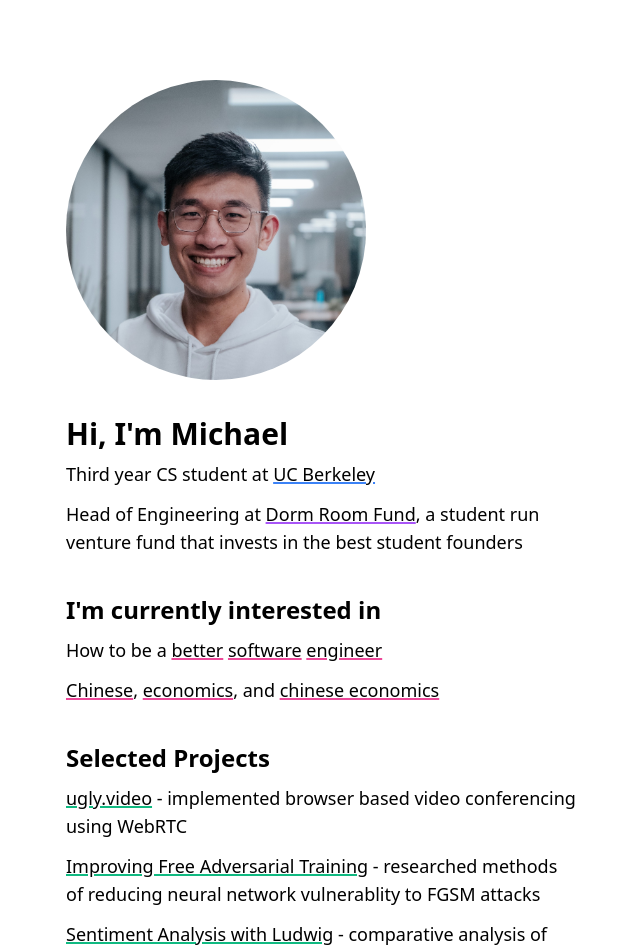
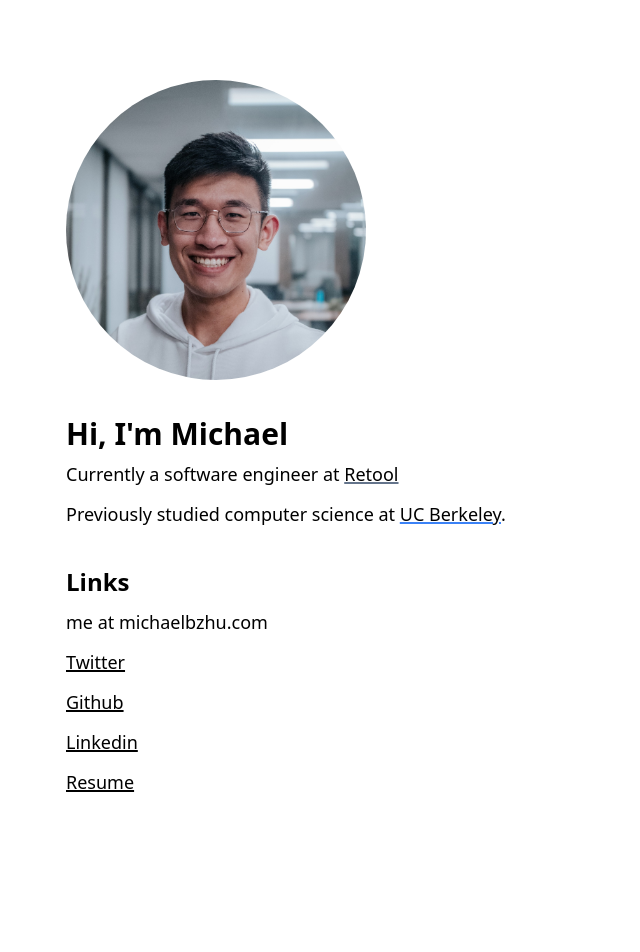
Before and after one commit to michaelbzhu/portfolio, a Next.js app: page / in a window 1280 px wide. Shown: the top 952 px of the page, without its empty margins (318-958 px from the left). After the commit the page ends 848 px from the top, so only its background shows below. Built offline with nearby package versions, Linux system fonts and the light colour scheme.

Commit message:
update content

```diff
--- a/pages/index.js
+++ b/pages/index.js
@@ -56,126 +56,21 @@ export default function Home() {
           Hi, I'm Michael
         </h2>
         <p className="text-left text-lg leading-7 my-3">
-          Third year CS student at
+          Currently a software engineer at
           <ExternalLink
+            href="https://cs.berkeley.edu/"
+            className="underline text-black decoration-slate-500 decoration-2"
+          >
+            Retool
+          </ExternalLink>
+        </p>
+        <p className="text-left text-lg leading-7 my-3">
+          Previously studied computer science at <ExternalLink
             href="https://cs.berkeley.edu/"
             className="underline text-black decoration-blue-500 decoration-2"
           >
             UC Berkeley
-          </ExternalLink>
-        </p>
-        <p className="text-left text-lg leading-7 my-3 ">
-          Head of Engineering at
-          <ExternalLink
-            href="https://dormroomfund.com/"
-            className="underline text-black decoration-purple-500 decoration-2"
-          >
-            Dorm Room Fund
-          </ExternalLink>
-          , a student run venture fund that invests in the best student founders
-        </p>
-        {/* <p className="text-left text-lg leading-7 my-3 ">
-          Occasionally jot down some random
-          <ExternalLink
-            href="https://thoughts.michaelbzhu.com"
-            className="underline text-black decoration-cyan-500 decoration-2"
-          >
-            thoughts
-          </ExternalLink>
-        </p> */}
-        <h2 className="text-left text-2xl font-bold leading-7 mt-10">
-          I'm currently interested in
-        </h2>
-        <p className="text-left text-lg leading-7 my-3">
-          How to be a{" "}
-          <ExternalLink
-            href="https://www.julian.com/blog/vanity-metrics"
-            className="text-black underline decoration-pink-500 decoration-2"
-          >
-            better
-          </ExternalLink>{" "}
-          <ExternalLink
-            href="https://www.kalzumeus.com/2011/10/28/dont-call-yourself-a-programmer"
-            className="text-black underline decoration-pink-500 decoration-2"
-          >
-            software
-          </ExternalLink>{" "}
-          <ExternalLink
-            href="https://thezbook.com/"
-            className="text-black underline decoration-pink-500 decoration-2"
-          >
-            engineer
-          </ExternalLink>
-        </p>
-
-        <p className="text-left text-lg leading-7 my-3">
-          <ExternalLink
-            href="https://open.spotify.com/playlist/0jCdplasbHs0OZMEu1VOUI?si=20009ff1d9dc4814"
-            className="text-black underline decoration-pink-500 decoration-2"
-          >
-            Chinese
-          </ExternalLink>
-          ,
-          <ExternalLink
-            href="https://noahpinion.substack.com/"
-            className="text-black underline decoration-pink-500 decoration-2"
-          >
-            economics
-          </ExternalLink>
-          , and
-          <ExternalLink
-            href="https://danwang.co/"
-            className="text-black underline decoration-pink-500 decoration-2"
-          >
-            chinese economics
-          </ExternalLink>
-        </p>
-
-        <h2 className="text-left text-2xl font-bold leading-7 mt-10">
-          Selected Projects
-        </h2>
-        <p className="text-left text-lg leading-7 my-3 ">
-          <ExternalLink
-            href="https://ugly.video"
-            className="text-black underline decoration-emerald-500 decoration-2"
-            trail
-          >
-            ugly.video
-          </ExternalLink>
-          - implemented browser based video conferencing using WebRTC
-        </p>
-        <p className="text-left text-lg leading-7 my-3 ">
-          <ExternalLink
-            href="https://michael-docs.s3.us-west-1.amazonaws.com/robust_image_classifier.pdf"
-            className="text-black underline decoration-emerald-500 decoration-2"
-            trail
-          >
-            Improving Free Adversarial Training
-          </ExternalLink>{" "}
-          - researched methods of reducing neural network vulnerablity to FGSM
-          attacks
-        </p>
-        <p className="text-left text-lg leading-7 my-3 ">
-          <ExternalLink
-            href="https://medium.com/ludwig-ai/hyperparameter-optimization-with-ludwig-6e31272e43fb"
-            className="text-black underline decoration-emerald-500 decoration-2"
-            trail
-          >
-            Sentiment Analysis with Ludwig
-          </ExternalLink>
-          - comparative analysis of CNN vs LSTM vs BERT performance using
-          Ludwig's deep learning toolkit
-        </p>
-        <p className="text-left text-lg leading-7 my-3 ">
-          <ExternalLink
-            href="https://supply-website.vercel.app/"
-            className="text-black underline decoration-emerald-500 decoration-2"
-            trail
-          >
-            Supply
-          </ExternalLink>
-          - another failed pandemic social app. Created an iOS app that enables
-          community sharing of essential items
+          </ExternalLink>.
         </p>
         <h2 className="text-left text-2xl font-bold leading-7 mt-10">Links</h2>
         <p className="text-left text-lg leading-7 my-3 ">
```
